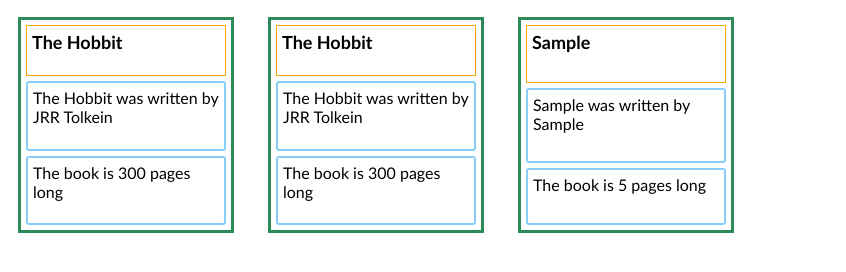
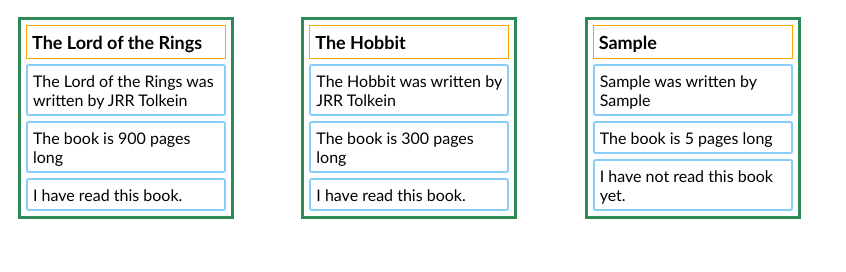
Before and after one commit to fintonius/library, a plain HTML site: page index.html in a window 1280 px wide. Both pictures are taken after typing "Sample", "Sample", "5" into the empty fields and a click on the button "Click to add this book to your library". Shown: the part 262-534 px from the top of the page, without its empty margins (0-846 px from the left). Drawn offline with Linux system fonts and the light colour scheme.

Commit message:
add checkbox validation for read status of book object

```diff
--- a/scripts.js
+++ b/scripts.js
@@ -10,14 +10,40 @@
         return(title, author, pages, read)
     }
 }
+
+//Creates some example entries
 const theHobbit = new Book('The Hobbit', 'JRR Tolkein', '300', 'read');
 myLibrary.unshift(theHobbit);
-const lOTR = new Book('The Hobbit', 'JRR Tolkein', '300', 'read');
-myLibrary.unshift(theHobbit);
+const lOTR = new Book('The Lord of the Rings', 'JRR Tolkein', '900', 'read');
+myLibrary.unshift(lOTR);
 
-// function boxTicked() {
-//   const checkBox = document.getElementById('read');
-// }
+
+
+//Adds the example entries as cards
+function bookAdd() {
+  for(let i=0; i <= myLibrary.length ; i++) {
+   const newBookEntry = document.createElement('div');
+   const bookTitle = document.createElement('h1');
+   const bookAuthor = document.createElement('p');
+   const bookPages = document.createElement('p');
+   const readBook = document.createElement('p');
+   bookTitle.textContent = myLibrary[i].title;
+   bookAuthor.textContent = `${myLibrary[i].title} was written by
+   ${myLibrary[i].author}`;
+   bookPages.textContent = `The book is ${myLibrary[i].pages} pages long`;
+   if (myLibrary[i].read == 'read') {
+    readBook.textContent = 'I have read this book.';
+  } else {
+    readBook.textContent = 'I have not read this book yet.';
+  }
+   newBookEntry.appendChild(bookTitle);
+   newBookEntry.appendChild(bookAuthor);
+   newBookEntry.appendChild(bookPages);
+   newBookEntry.appendChild(readBook);
+   test.appendChild(newBookEntry);
+ }
+}
+bookAdd();
 
 function addBookToLibrary() {
   //takes the users input and creates a new Book object
@@ -27,49 +53,42 @@
   let author = document.getElementById('author').value;
   let pages = document.getElementById('pages').value;
   let boxTicked = document.getElementById('read');
-  let read = 'test';
+  let read = '';
+
   if (boxTicked.checked == true) {
-    read = 'blarnacles';
-  };
+    read = 'read';
+  }
 
-  if (title && author && pages) {
+  if (title && author && pages) { //confirms user has input all info
     x = new Book(title, author, pages, read);
     myLibrary.unshift(x);
     addBookEntry();
     console.table(myLibrary);
+    boxTicked.checked = false;
     document.getElementById("newBook").reset();
   }
   return;
 }
 
+//Creates a new 'card' for the user's new Book object
 function addBookEntry() {
     const newBookEntry = document.createElement('div');
     const bookTitle = document.createElement('h1');
     const bookAuthor = document.createElement('p');
     const bookPages = document.createElement('p');
+    const readBook = document.createElement('p');
     bookTitle.textContent = myLibrary[0].title;
-    bookAuthor.textContent = `${myLibrary[0].title} was written by ${myLibrary[0].author}`;
+    bookAuthor.textContent = `${myLibrary[0].title} was written by
+    ${myLibrary[0].author}`;
     bookPages.textContent = `The book is ${myLibrary[0].pages} pages long`;
+    if (myLibrary[0].read == 'read') {
+      readBook.textContent = 'I have read this book.';
+    } else {
+      readBook.textContent = 'I have not read this book yet.';
+    }
     newBookEntry.appendChild(bookTitle);
     newBookEntry.appendChild(bookAuthor);
     newBookEntry.appendChild(bookPages);
+    newBookEntry.appendChild(readBook);
     test.appendChild(newBookEntry);
 }
-
-function bookAdd() {
-   for(let i=0; i<=myLibrary.length; i++) {
-    const newBookEntry = document.createElement('div');
-    const bookTitle = document.createElement('h1');
-    const bookAuthor = document.createElement('p');
-    const bookPages = document.createElement('p');
-    bookTitle.textContent = myLibrary[i].title;
-    bookAuthor.textContent = `${myLibrary[i].title} was written by ${myLibrary[i].author}`;
-    bookPages.textContent = `The book is ${myLibrary[i].pages} pages long`;
-    newBookEntry.appendChild(bookTitle);
-    newBookEntry.appendChild(bookAuthor);
-    newBookEntry.appendChild(bookPages);
-    test.appendChild(newBookEntry);
-  }
-}
-
-bookAdd();
--- a/styles.css
+++ b/styles.css
@@ -40,14 +40,15 @@
 #test {
     display: grid;
     width: 800px;
-    grid-template-columns: repeat(auto-fit, 200px);
+    grid-template-columns: repeat(auto-fit, minmax(200px, 1fr));
+    grid-template-rows: minmax(200px, 1fr);
     grid-gap: 50px;
     padding: 10px;
 }
 
 #test > div {
     border: solid seagreen;
-    height: 200px;
+    height: auto;
     width: 200px;
     display: grid;
     grid-gap: 5px;
```
